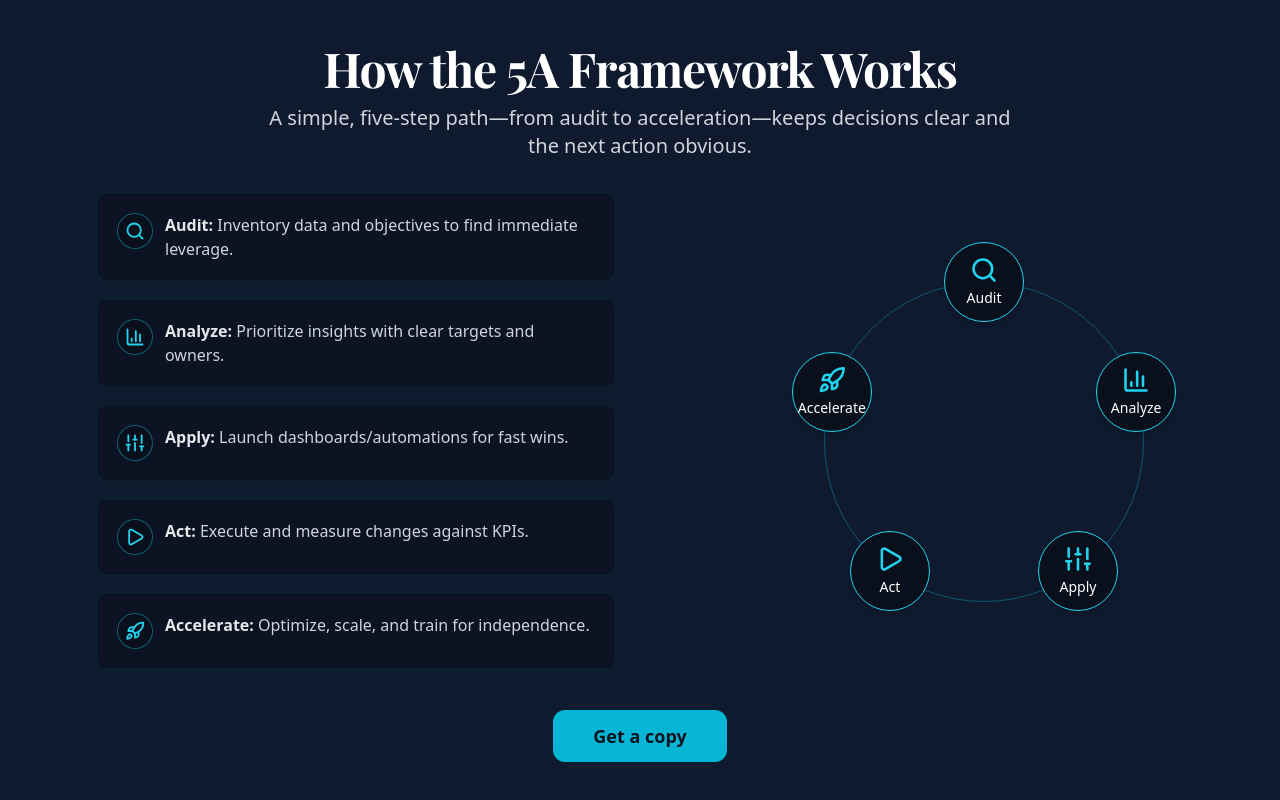
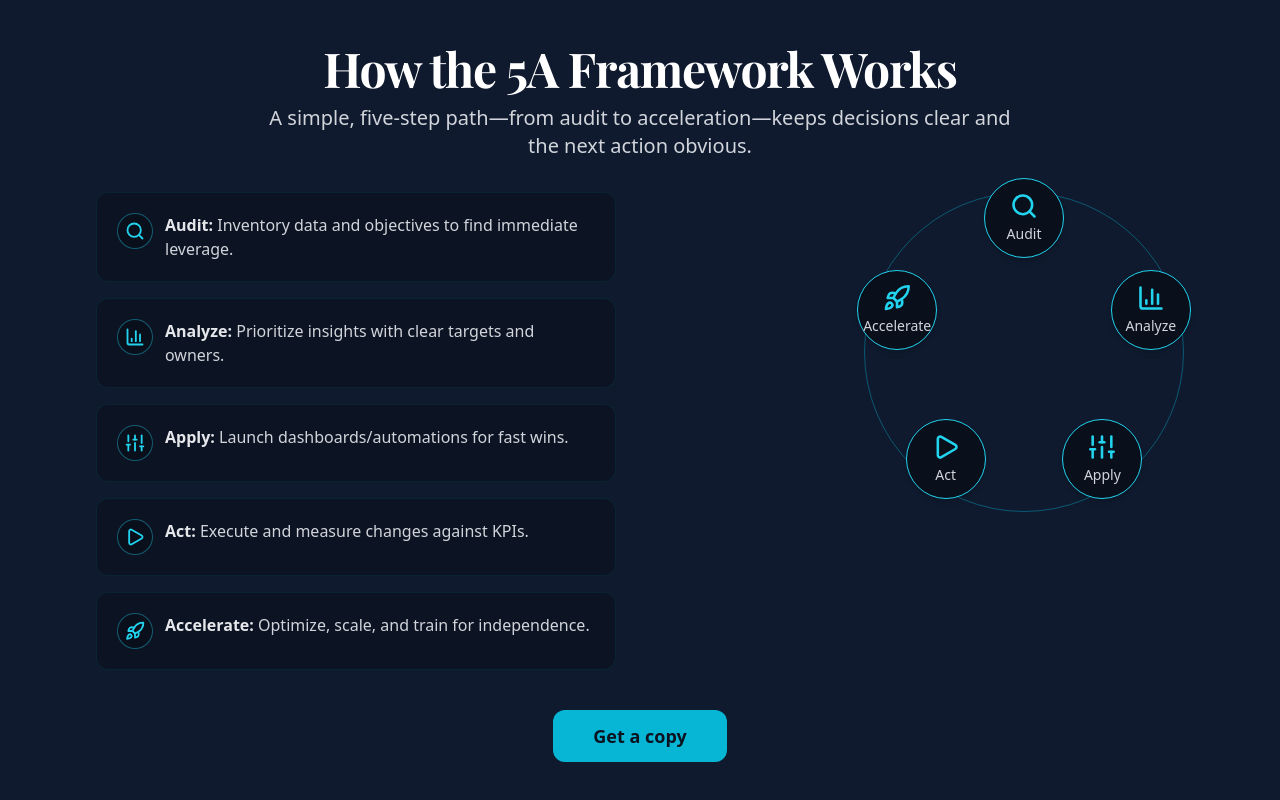
Before and after one commit to kartik-7877/statixgrowth-site, a Next.js app: page /about in a window 1280 px wide. Shown: the part 3041-3841 px from the top of the page. Built offline with nearby package versions, Linux system fonts and the light colour scheme.

Commit message:
feat: optimized About section with responsive circular graph

```diff
--- a/components/About5ARecap.js
+++ b/components/About5ARecap.js
@@ -4,7 +4,6 @@ import { motion } from "framer-motion";
 import { useRef, useState, useEffect } from "react";
 import { Search, BarChart3, Sliders, Play, Rocket } from "lucide-react";
 
-// toggle this to true when your audit template is ready
 const SHOW_SECONDARY_CTA = false;
 
 export default function About5ARecap() {
@@ -37,7 +36,7 @@ export default function About5ARecap() {
   ];
 
   return (
-    <section className="relative z-0 bg-[#0F1A2E] text-white py-10 md:py-12"> {/* Updated background color */}
+    <section className="relative z-0 bg-[#0F1A2E] text-white py-10 md:py-12">
       <div className="max-w-6xl mx-auto px-4 sm:px-6 lg:px-8">
         {/* Heading + Subheading */}
         <motion.div
@@ -56,7 +55,7 @@ export default function About5ARecap() {
           </p>
         </motion.div>
 
-        {/* Two-column layout: left = one-liners, right = compact circle */}
+        {/* Two-column layout (stacked on mobile) */}
         <div className="grid grid-cols-1 lg:grid-cols-2 gap-8 lg:gap-12 items-start">
           {/* LEFT: one-line explanations */}
           <motion.div
@@ -87,13 +86,13 @@ export default function About5ARecap() {
             ))}
           </motion.div>
 
-          {/* RIGHT: reduced-radius circular flow */}
+          {/* RIGHT: circular flow */}
           <motion.div
             initial={{ opacity: 0, x: 14 }}
             whileInView={{ opacity: 1, x: 0 }}
             viewport={{ once: true, amount: 0.2 }}
             transition={{ duration: 0.45, delay: 0.05 }}
-            className="flex justify-center lg:justify-end mt-12 lg:mt-0"
+            className="flex justify-center lg:justify-end mt-10 lg:mt-0"
           >
             <CircularFlow5A steps={steps} />
           </motion.div>
@@ -105,14 +104,14 @@ export default function About5ARecap() {
           whileInView={{ opacity: 1, y: 0 }}
           viewport={{ once: true, amount: 0.2 }}
           transition={{ duration: 0.45, delay: 0.05 }}
-          className="mt-8 md:mt-10 flex flex-col sm:flex-row items-center gap-3 justify-center lg:justify-center" // Centered the buttons
+          className="mt-8 md:mt-10 flex flex-col sm:flex-row items-center gap-3 justify-center"
         >
           <Link
             href="https://kartikbhask.systeme.io/job-to-business-ebook-f337b6f0-a48c36d9"
             target="_blank"
             rel="noopener noreferrer"
             aria-label="Get a copy of the guide"
-            className="inline-flex items-center justify-center px-10 py-3 rounded-xl font-sans font-semibold bg-cyan-500 text-[#0B1220] hover:bg-cyan-400 transition-colors duration-200 text-lg" // Slightly reduced height (py-3)
+            className="inline-flex items-center justify-center px-10 py-3 rounded-xl font-sans font-semibold bg-cyan-500 text-[#0B1220] hover:bg-cyan-400 transition-colors duration-200 text-lg"
           >
             Get a copy
           </Link>
@@ -120,7 +119,7 @@ export default function About5ARecap() {
             <Link
               href="#"
               aria-label="Get the Audit Template"
-              className="inline-flex items-center justify-center px-10 py-3 rounded-xl font-sans font-semibold border border-cyan-400 text-cyan-300 hover:bg-cyan-400/10 transition-colors duration-200 text-lg" // Slightly reduced height (py-3)
+              className="inline-flex items-center justify-center px-10 py-3 rounded-xl font-sans font-semibold border border-cyan-400 text-cyan-300 hover:bg-cyan-400/10 transition-colors duration-200 text-lg"
             >
               Get the Audit Template
             </Link>
@@ -131,7 +130,7 @@ export default function About5ARecap() {
   );
 }
 
-/* ===== Circular flow (reduced radius, same logic) ===== */
+/* ===== Optimized Circular Flow for Mobile ===== */
 function CircularFlow5A({ steps }) {
   const circleRef = useRef(null);
   const [radius, setRadius] = useState(0);
@@ -140,7 +139,7 @@ function CircularFlow5A({ steps }) {
     const updateRadius = () => {
       if (circleRef.current) {
         const { width } = circleRef.current.getBoundingClientRect();
-        setRadius(width / 2);
+        setRadius(width / 2.4); // slightly reduced radius for better spacing
       }
     };
     updateRadius();
@@ -152,11 +151,7 @@ function CircularFlow5A({ steps }) {
     <div className="relative flex items-center justify-center">
       <div
         ref={circleRef}
-        className="relative aspect-square w-[220px] md:w-[260px] lg:w-[320px] rounded-full border border-cyan-500/40"
-        style={{
-          marginTop: "90px", // Moves the circle down
-          transform: "translateX(-40px)", // Shifts the circle to the left
-        }}
+        className="relative aspect-square w-[220px] sm:w-[240px] md:w-[280px] lg:w-[320px] rounded-full border border-cyan-500/40"
       >
         {steps.map(({ Icon, label }, i) => {
           const angle = (i * 360) / steps.length - 90;
@@ -173,13 +168,13 @@ function CircularFlow5A({ steps }) {
                 transform: "translate(-50%, -50%)",
               }}
             >
-              <div className="flex flex-col items-center justify-center w-18 h-18 md:w-20 md:h-20 rounded-full border border-cyan-400 bg-[#0a0f1c] shadow-md hover:scale-105 transition-transform duration-300">
+              <div className="flex flex-col items-center justify-center w-16 h-16 sm:w-18 sm:h-18 md:w-20 md:h-20 rounded-full border border-cyan-400 bg-[#0a0f1c] shadow-md hover:scale-105 transition-transform duration-300">
                 <Icon
-                  className="w-6 h-6 md:w-7 md:h-7 text-cyan-400"
+                  className="w-6 h-6 sm:w-6 sm:h-6 md:w-7 md:h-7 text-cyan-400"
                   strokeWidth={2.2}
                   aria-hidden="true"
                 />
-                <span className="font-sans text-[11px] sm:text-xs md:text-sm mt-1">
+                <span className="font-sans text-[11px] sm:text-xs md:text-sm mt-1 text-gray-300">
                   {label}
                 </span>
               </div>
```
